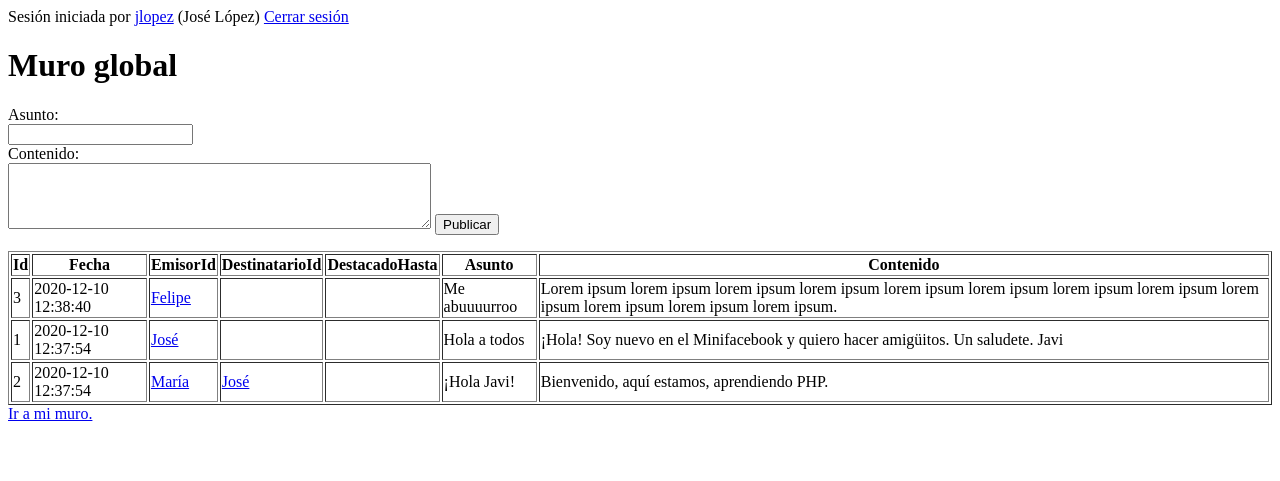
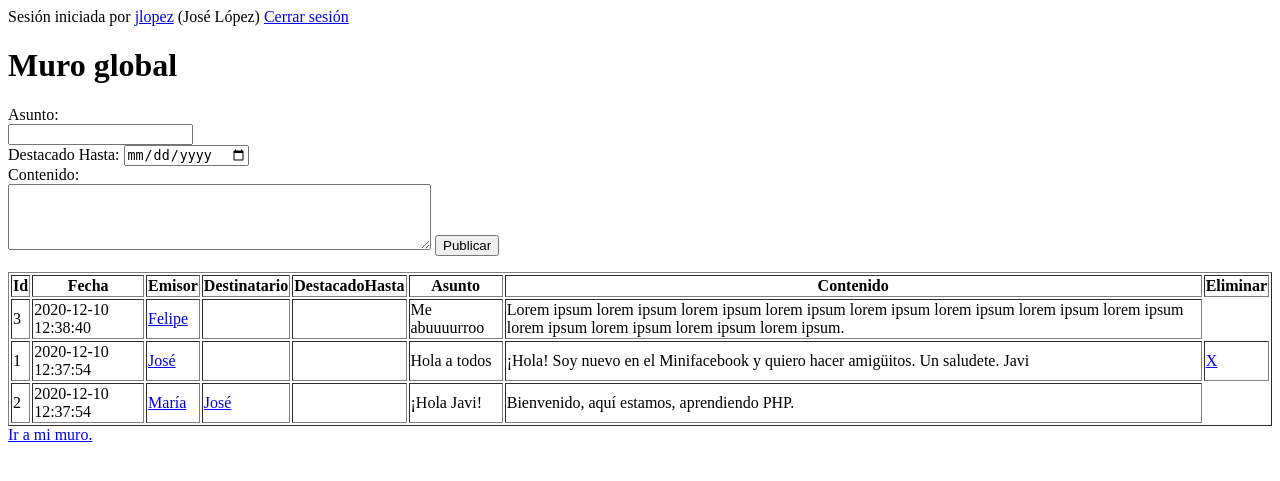
Before and after one commit to dbermo99/daw2.1-davidbermejo, a PHP site: page /MuroVerGlobal.php in a window 1280 px wide. Shown: the top 481 px of the page. Run offline with PHP 8.4, Linux system fonts and the light colour scheme; a user stored in the database is signed in; data comes from the database, SQL or seed files in the repository; data that the repository does not hold is empty.

Commit message:
Eliminar publicaciones

```diff
--- a/045_MiniFbFuncional/MuroVerGlobal.php
+++ b/045_MiniFbFuncional/MuroVerGlobal.php
@@ -35,6 +35,8 @@
 <form action="PublicacionNuevaCrear.php?ficha=MuroVerGlobal.php" method="POST">
     <label>Asunto:</label><br/>
     <input type="text" name="asunto" id="asunto"><br/>
+    <label>Destacado Hasta:</label>
+    <input type="date" name="destacadoHasta" id="destacadoHasta"><br/>
     <label>Contenido:</label><br/>
     <textarea name="nuevaPublicacion" id="nuevaPublicacion" rows="4" cols="50"></textarea>
     <input type="submit" value="Publicar">
@@ -45,11 +47,12 @@
     <tr>
         <th>Id</th>
         <th>Fecha</th>
-        <th>EmisorId</th>
-        <th>DestinatarioId</th>
+        <th>Emisor</th>
+        <th>Destinatario</th>
         <th>DestacadoHasta</th>
         <th>Asunto</th>
         <th>Contenido</th>
+        <th>Eliminar</th>
     </tr>
 
     <?php
@@ -71,6 +74,9 @@
             <td><?= $publicacion->getDestacadoHasta() ?></td>
             <td><?= $publicacion->getAsunto() ?></td>
             <td><?= $publicacion->getContenido() ?></td>
+            <?php if($emisor->getId() == $_SESSION["id"]) { ?>
+                <td><a href="PublicacionEliminar.php?ficha=MuroVerGlobal.php&id=<?= $publicacion->getId() ?>">X</a></td>
+            <?php } ?>
         </tr>
     <?php } ?>
 
--- a/045_MiniFbFuncional/_com/clases.php
+++ b/045_MiniFbFuncional/_com/clases.php
@@ -119,7 +119,7 @@ class Publicacion extends Dato
     private String $asunto;
     private string $contenido;
 
-    public function __construct(int $id, string $fecha, int $emisorId,  $destinatarioId,  $destacadaHasta, string $asunto, string $contenido)
+    public function __construct(int $id, string $fecha, int $emisorId,  $destinatarioId, $destacadaHasta, string $asunto, string $contenido)
     {
         $this->setId($id);
         $this->setFecha($fecha);
```
Also changed, not shown: 045_MiniFbFuncional/MuroVerDe.php (+12 -2 lines), 045_MiniFbFuncional/PublicacionEliminar.php (added, +12 -0 lines), 045_MiniFbFuncional/PublicacionNuevaCrear.php (line endings or trailing spaces).
